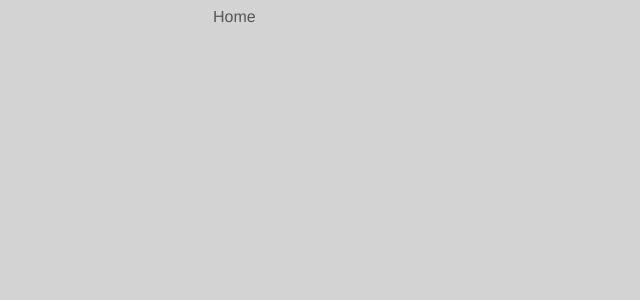
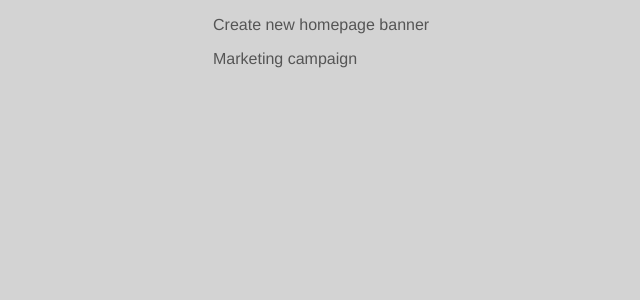
Before and after one commit to caren1/vuejs-ninja, a Vue app in the folder ninja-planner/: page / in a window 1280 px wide. Shown: the top 300 px of the page, without its empty margins (127-767 px from the left). Built offline with nearby package versions, Linux system fonts and the light colour scheme; data requests are answered from the project's data file.

Commit message:
Home view and data

```diff
--- /dev/null
+++ b/ninja-planner/data/db.json
@@ -0,0 +1,16 @@
+{
+    "projects": [
+        {
+            "id": 1,
+            "title": "Create new homepage banner",
+            "details": "lorem ipsum",
+            "complete": false
+        },
+        {
+            "id": 2,
+            "title": "Marketing campaign",
+            "details": "lorem ipsum",
+            "complete": true
+        }
+    ]
+}
--- a/ninja-planner/package.json
+++ b/ninja-planner/package.json
@@ -4,7 +4,8 @@
   "private": true,
   "scripts": {
     "serve": "vue-cli-service serve",
-    "build": "vue-cli-service build"
+    "build": "vue-cli-service build",
+    "json" : "json-server --watch data/db.json"
   },
   "dependencies": {
     "core-js": "^3.6.5",
@@ -15,6 +16,7 @@
     "@vue/cli-plugin-babel": "~4.5.0",
     "@vue/cli-plugin-router": "~4.5.0",
     "@vue/cli-service": "~4.5.0",
-    "@vue/compiler-sfc": "^3.0.0"
+    "@vue/compiler-sfc": "^3.0.0",
+    "json-server": "^0.17.0"
   }
 }
--- a/ninja-planner/src/views/Home.vue
+++ b/ninja-planner/src/views/Home.vue
@@ -1,6 +1,10 @@
 <template>
   <div class="home">
-    Home
+    <div v-if="projects.length">
+      <div v-for="project in projects" :key="project.id">
+        <p>{{ project.title }}</p>
+      </div>
+    </div>
   </div>
 </template>
 
@@ -9,8 +13,17 @@
 
 export default {
   name: 'Home',
-  components: {
-
+  components: {},
+  data() {
+    return {
+      projects: [],
+    }
+  },
+  mounted() {
+    fetch('http://localhost:3000/projects')
+    .then((res) => res.json())
+    .then((data) => this.projects = data)
+    .catch((error) => console.log(error.message))
   }
 }
 </script>
```
Also changed, not shown: 1 other file (tests, documents, lock files or other folders).
